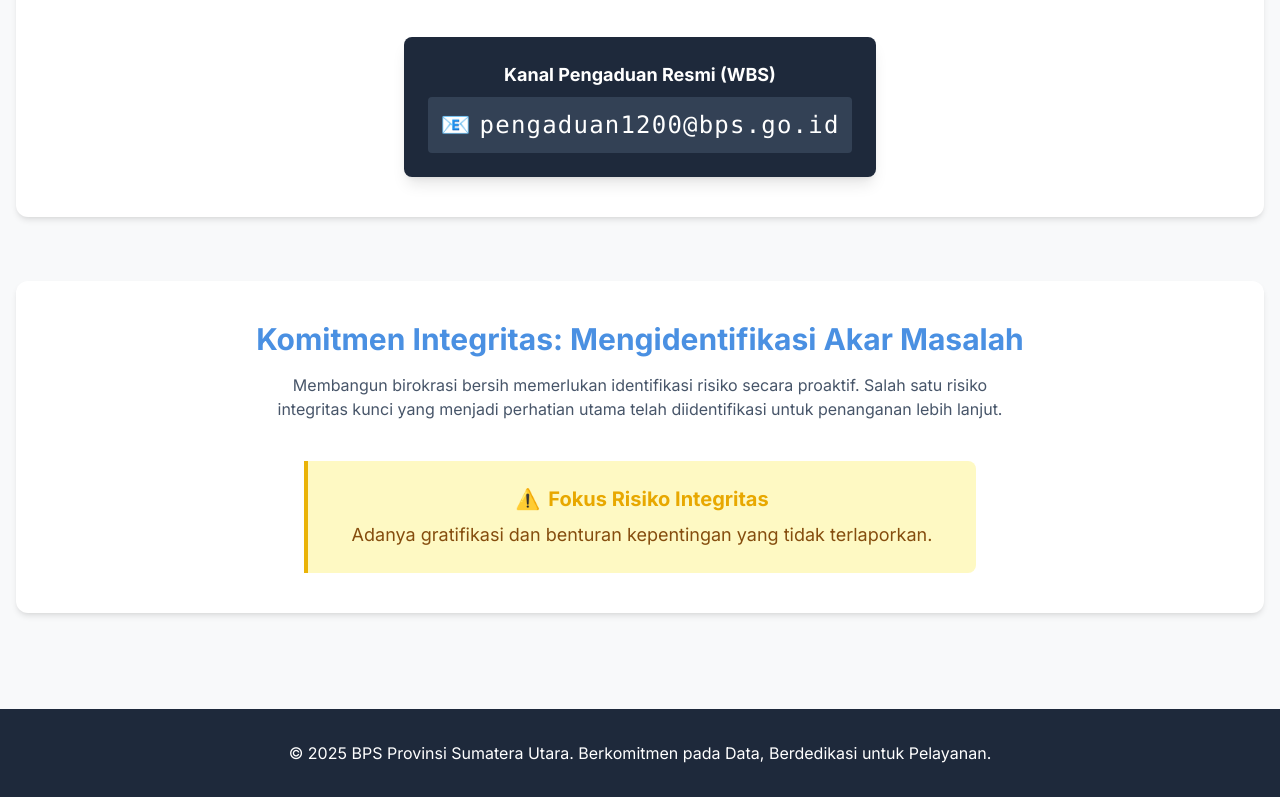
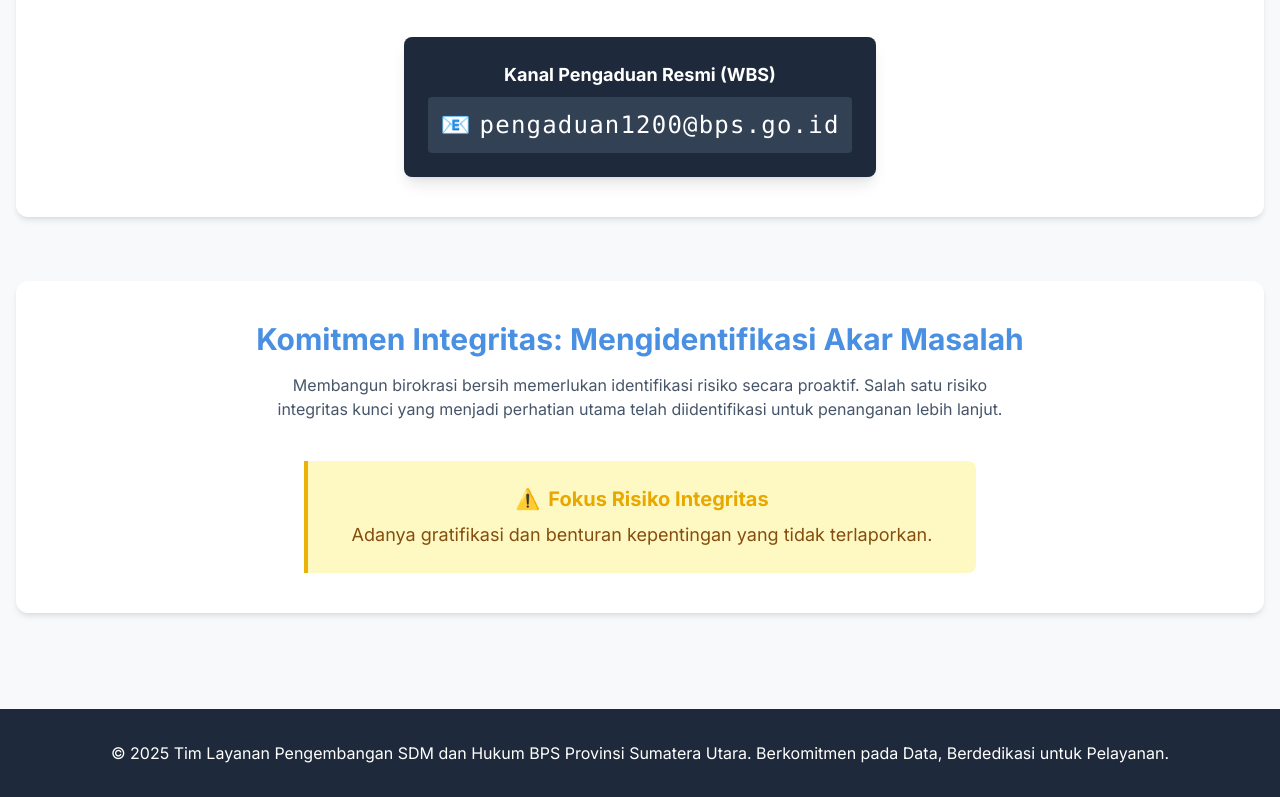
Before and after one commit to jeeefmo260101/ST9CU-18072025, a plain HTML site: page index.html in a window 1280 px wide. Shown: the part 1337-2134 px from the top of the page. Drawn offline with nearby package versions, Linux system fonts and the light colour scheme.

Commit message:
Update index.html

```diff
--- a/index.html
+++ b/index.html
@@ -123,7 +123,7 @@
         </main>
 
         <footer class="bg-slate-800 text-white text-center py-8 mt-8">
-            <p>&copy; 2025 BPS Provinsi Sumatera Utara. Berkomitmen pada Data, Berdedikasi untuk Pelayanan.</p>
+            <p>&copy; 2025 Tim Layanan Pengembangan SDM dan Hukum BPS Provinsi Sumatera Utara. Berkomitmen pada Data, Berdedikasi untuk Pelayanan.</p>
         </footer>
     </div>
 
```
